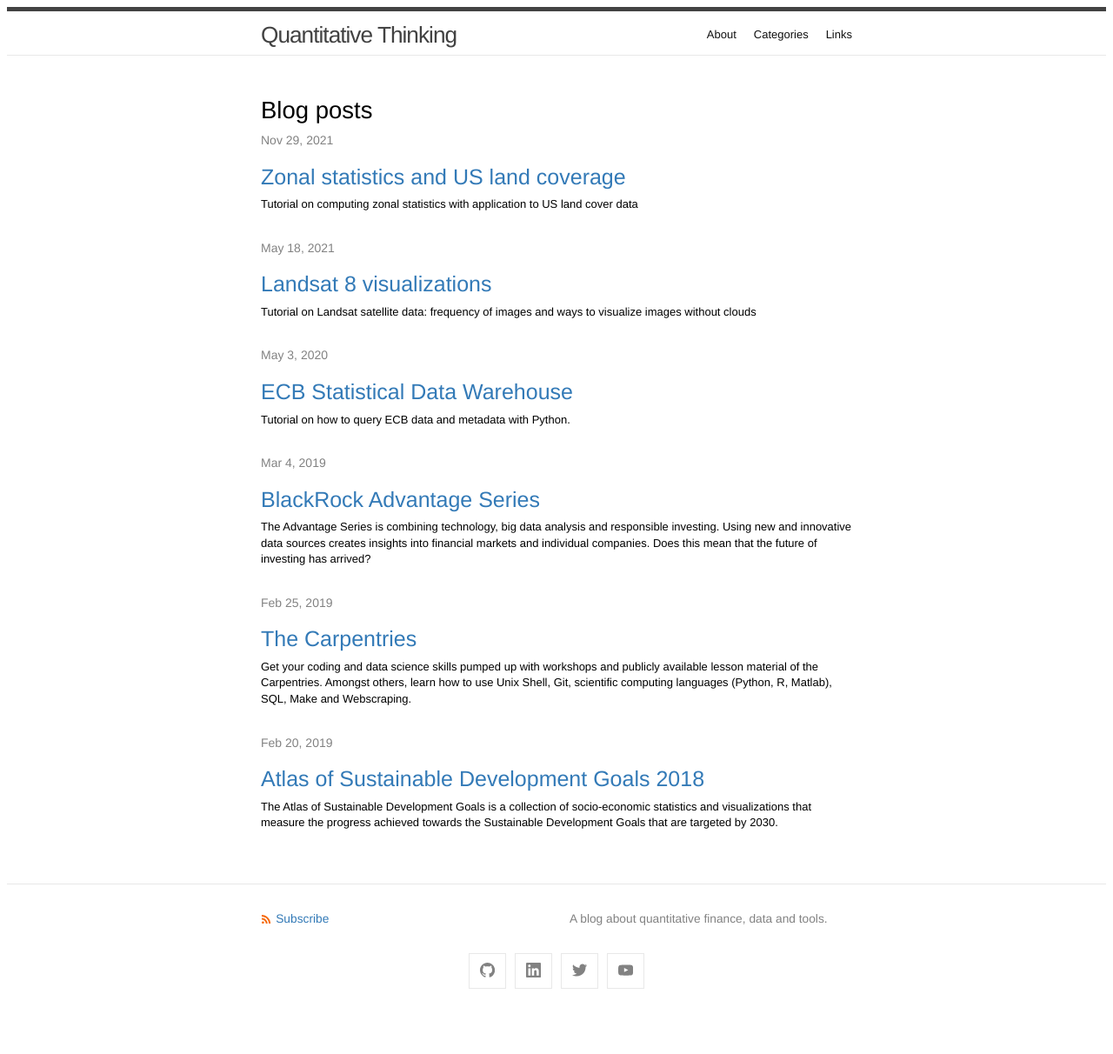
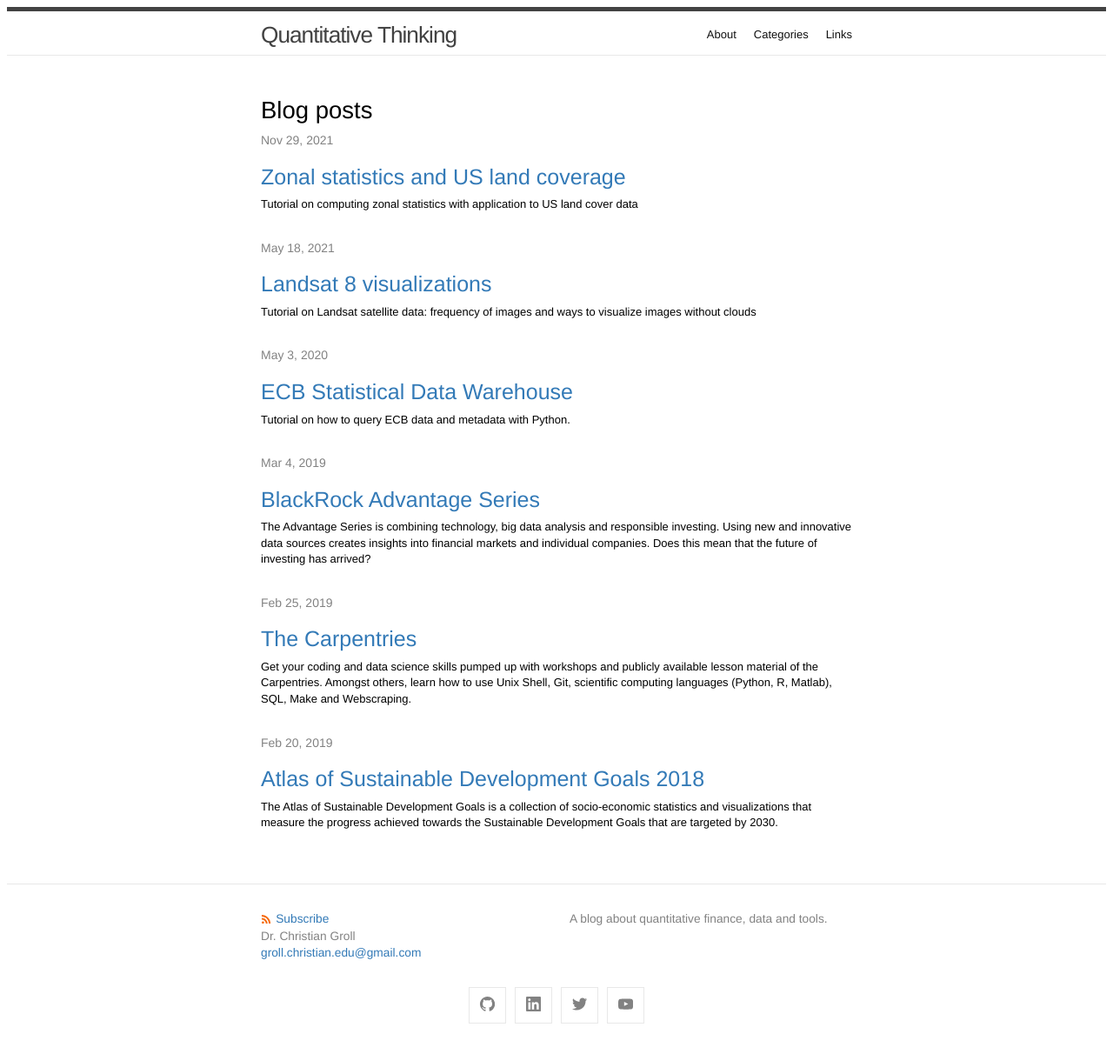
Before and after one commit to cgroll/cgroll.github.io, a Jekyll site: the page built from index.md, in a window 1280 px wide. Shown: the whole page at 87% size. Built offline with Jekyll 4.4.1, drawn with Linux system fonts in a browser that asks for light colours; before the commit the page ends 1172 px from its top, so only the background shows below that.

Commit message:
update footer

```diff
--- a/_config.yml
+++ b/_config.yml
@@ -1,5 +1,6 @@
 title: Quantitative Thinking
 author: Dr. Christian Groll
+email: groll.christian.edu@gmail.com
 position: Head of Quantitative Investment Strategy
 company: Scalable Capital
 description: > # this means to ignore newlines until "twitter_username:"
--- a/_includes/footer.html
+++ b/_includes/footer.html
@@ -12,16 +12,14 @@
             </svg><span>Subscribe</span>
           </a>
         </p>
-      {%- if site.author %}
+        {%- if site.author %}
         <ul class="contact-list">
-          {% if site.author.name -%}
-            <li class="p-name">{{ site.author.name | escape }}</li>
-          {% endif -%}
-          {% if site.author.email -%}
-            <li><a class="u-email" href="mailto:{{ site.author.email }}">{{ site.author.email }}</a></li>
-          {%- endif %}
+			 <li class="p-name">
+			 <li class="p-name">{{ site.author | escape }}</li>
+			 <li><a class="u-email" href="mailto:{{ site.email }}">{{ site.email }}</a></li>
+          </li>
         </ul>
-      {%- endif %}
+        {%- endif %}
       </div>
       <div class="footer-col">
         <p>{{ site.description | escape }}</p>
```
